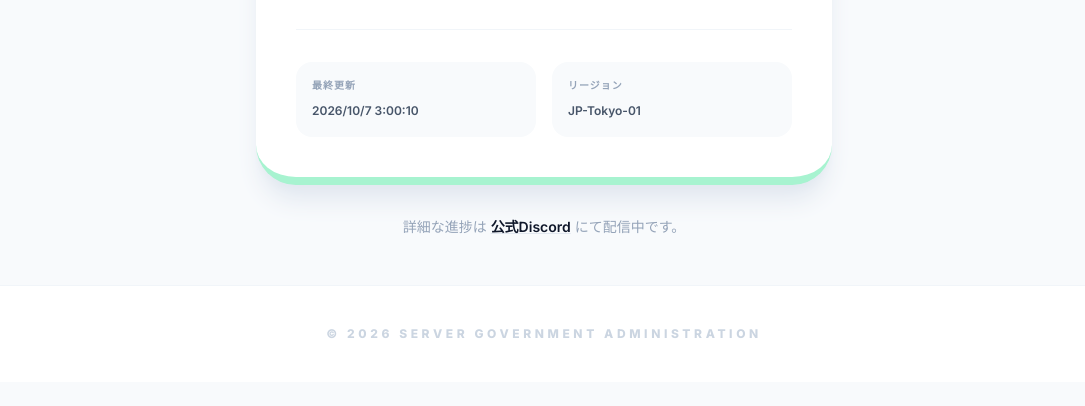
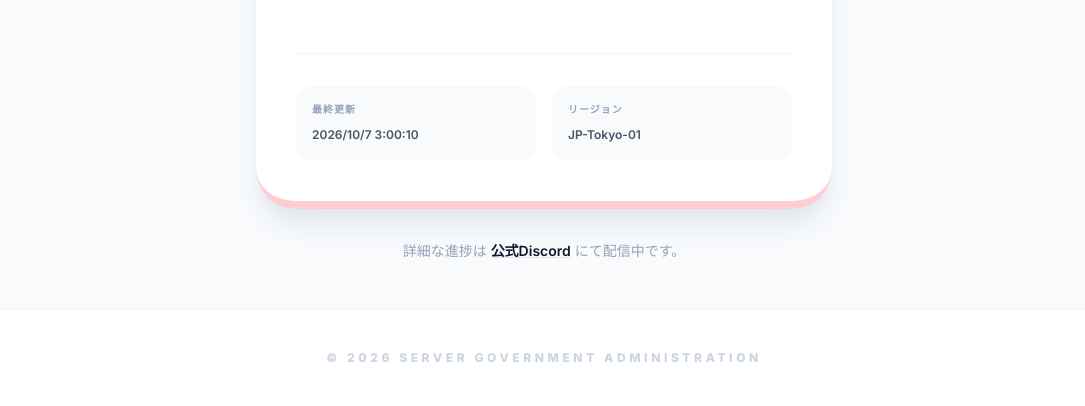
Before and after one commit to kjaxn92/mc-server-power, a plain HTML site: page index.html in a window 1280 px wide. Shown: the part 419-825 px from the top of the page, without its empty margins (96-1181 px from the left). Before the commit the page ends 801 px from the top, so only its background shows below. Drawn offline with nearby package versions, Linux system fonts and the light colour scheme.

Commit message:
index.html を更新

```diff
--- a/index.html
+++ b/index.html
@@ -19,7 +19,7 @@
          * 【設定項目：サーバー状態】
          * "online" / "maintenance" / "offline"
          */
-        const SERVER_STATUS = "online";
+        const SERVER_STATUS = "offline";
 
         /**
          * 【設定項目：メンテナンス詳細】
```
